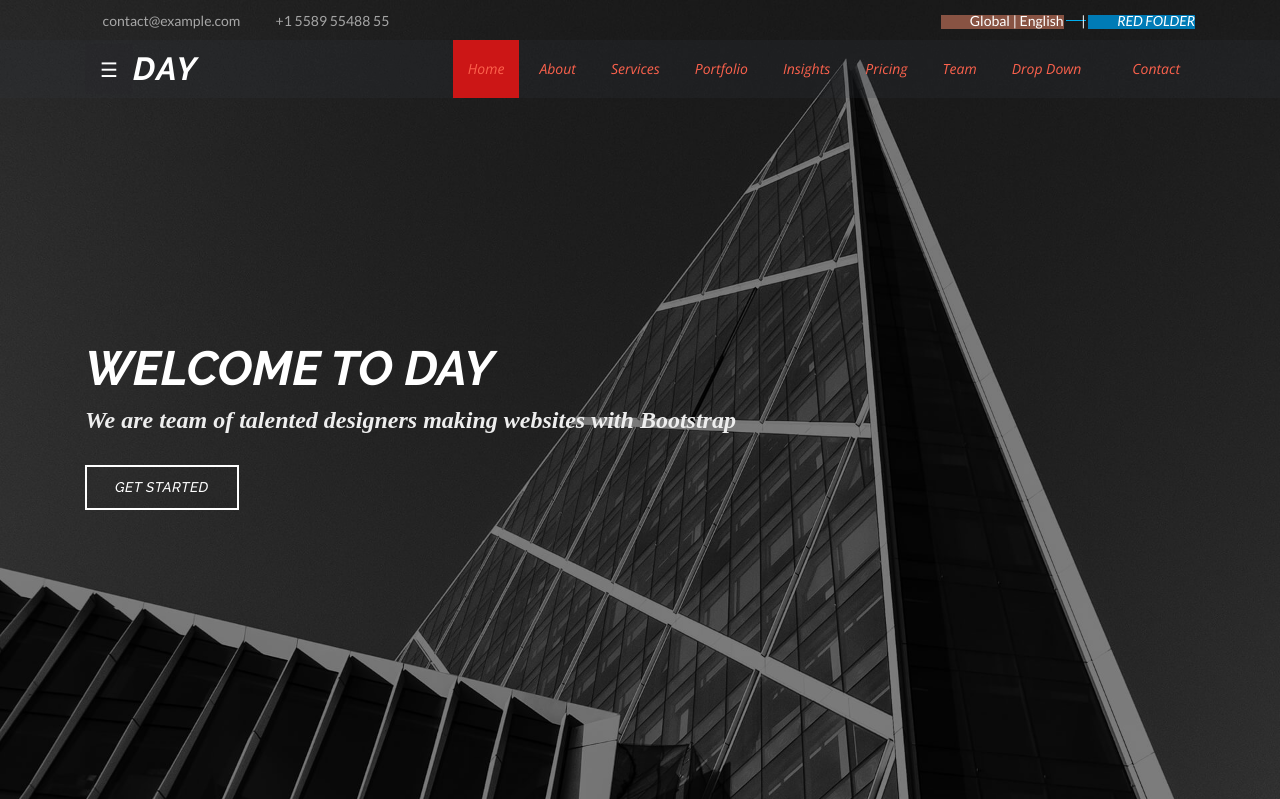
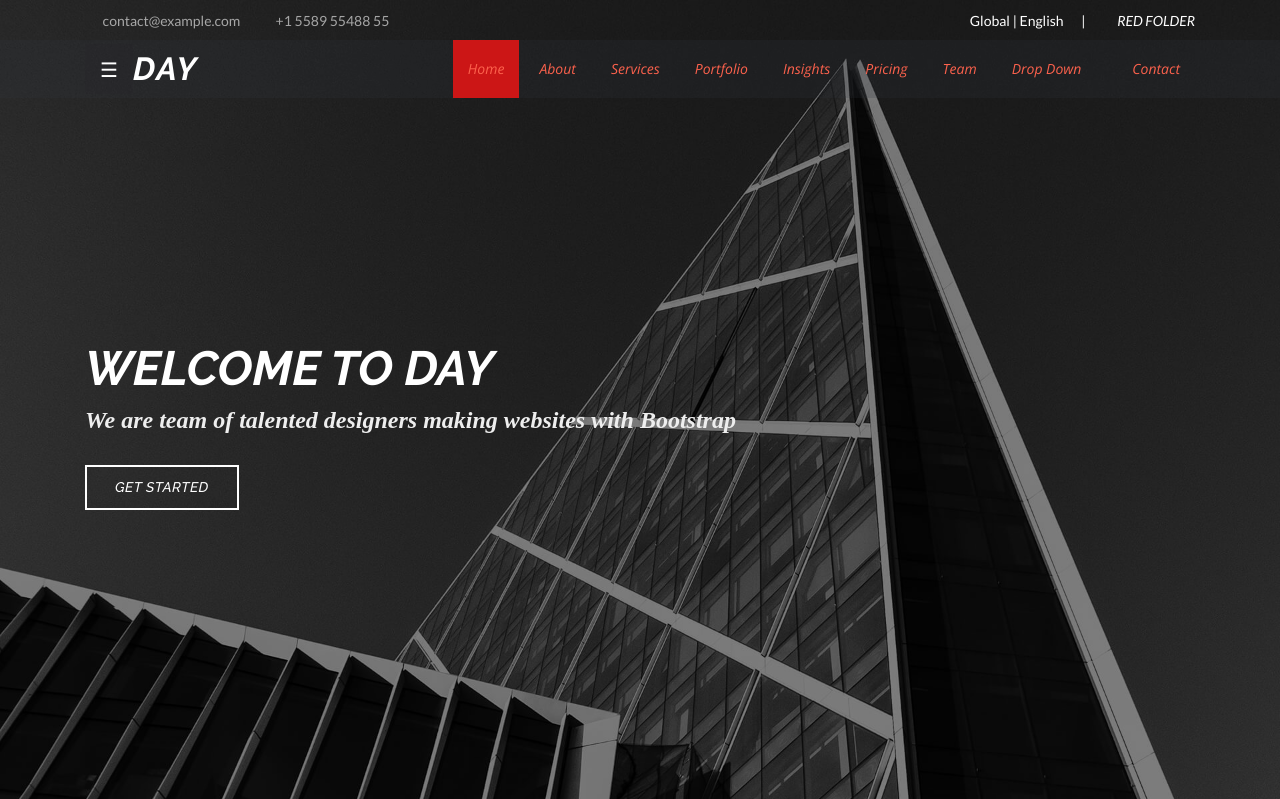
Before and after one commit to Eng-HassanRaza/dashboard, a Django app: page / in a window 1280 px wide. Shown: the top 799 px of the page. Run offline with Django 3.2, Linux system fonts and the light colour scheme; some libraries are stand-ins or nearby versions; some web fonts are replaced.

Commit message:
some style updates

```diff
--- a/core/templates/front-end/parts/topbar.html
+++ b/core/templates/front-end/parts/topbar.html
@@ -8,9 +8,9 @@
       <div class="social-links">
 <!--        <a href="#" class="twitter"><i class="icofont-twitter"></i></a>-->
 <!--        <a href="#" class="facebook"><i class="icofont-facebook"></i></a>-->
-        <a href="#" class="instagram"><i class="icofont-globe" style="margin-right:3px"></i>Global | English</a>
-        <a href="#" class="skype"><i class=""></i>|</a>
-        <a href="#" class="linkedin"><i class="icofont-folder" style="color:#cc1616; margin-right:3px"></i><i/>RED FOLDER</a>
+        <a href="#" class="" style="color:white"><i class="icofont-globe" style="margin-right:3px"></i>Global | English</a>
+        <a href="#" class="" style="color:white"><i class=""></i>|</a>
+        <a href="#" class="" style="color:white"><i class="icofont-folder" style="color:#cc1616; margin-right:3px"></i><i/>RED FOLDER</a>
       </div>
     </div>
   </div>
--- a/main/urls.py
+++ b/main/urls.py
@@ -8,4 +8,5 @@ from . import views
 
 urlpatterns = [
     path('', views.index, name='index-page'),
+    path('insights', views.insight, name='insight-page'),
 ]
--- a/main/views.py
+++ b/main/views.py
@@ -7,3 +7,10 @@ def index(request):
 
     html_template = loader.get_template('front-end/index.html')
     return HttpResponse(html_template.render(context, request))
+
+def insight(request):
+    context = {}
+    context['page'] = 'index'
+
+    html_template = loader.get_template('front-end/insights/insight.html')
+    return HttpResponse(html_template.render(context, request))
```
